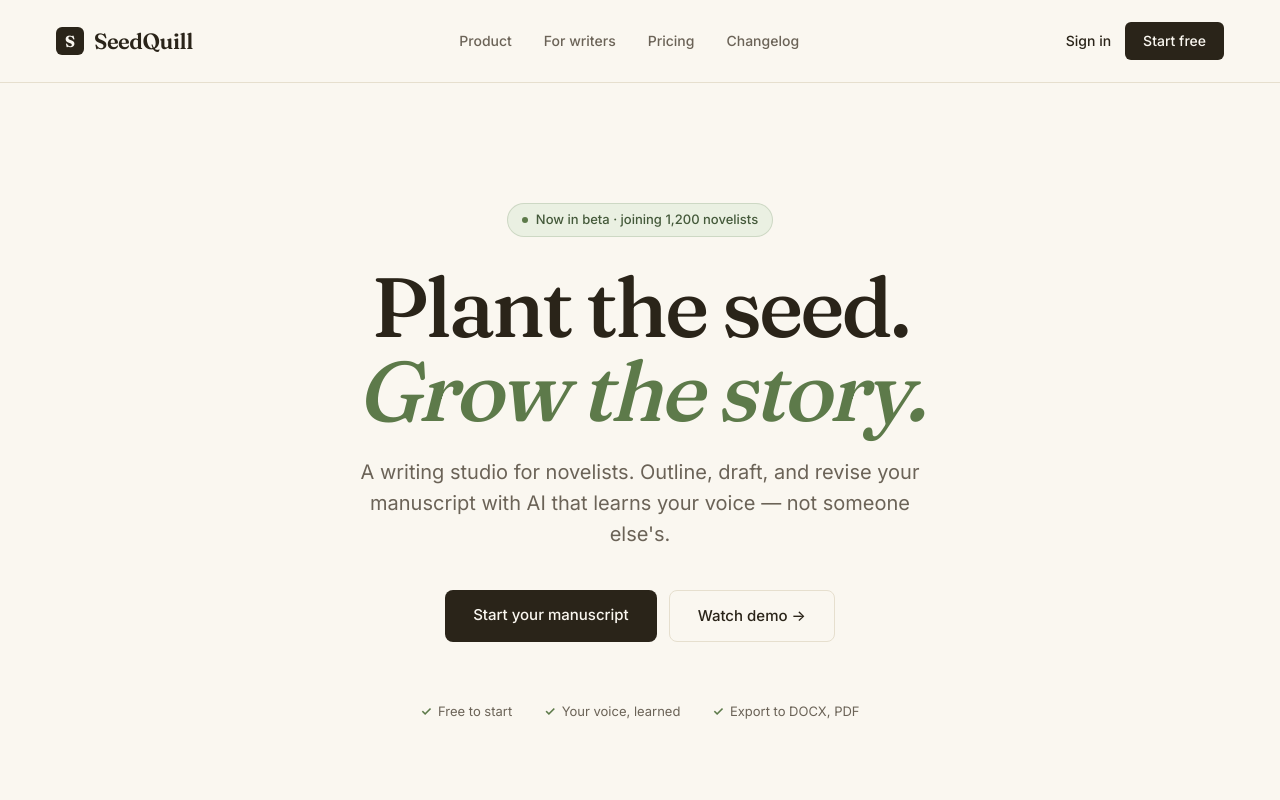
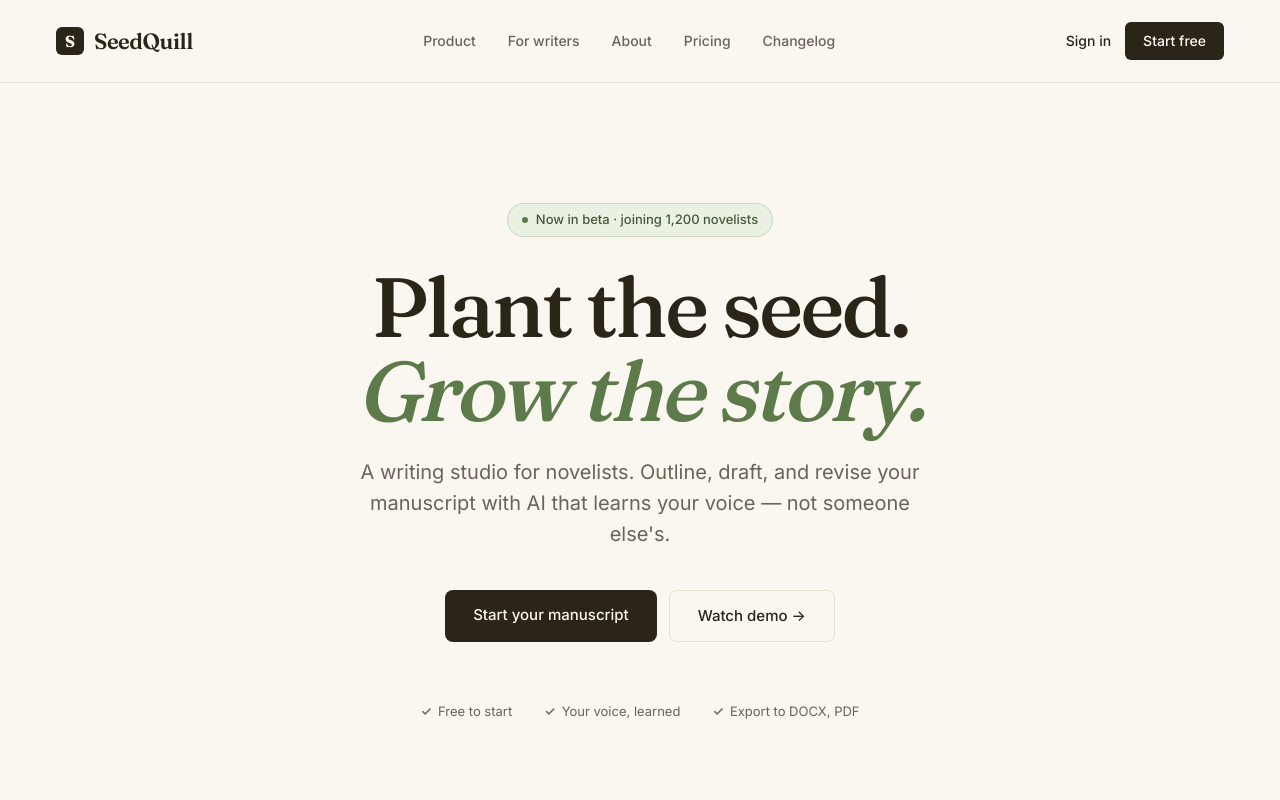
Before and after one commit to lerenyae/prosecraft, a Next.js app: page / in a window 1280 px wide. Shown: the top 800 px of the page. Built offline with nearby package versions, Linux system fonts and the light colour scheme; no server answers.

Commit message:
Update Nav.tsx

```diff
--- a/src/components/marketing/Nav.tsx
+++ b/src/components/marketing/Nav.tsx
@@ -11,13 +11,18 @@ export async function Nav() {
       <Logo />
       <ul className="flex gap-8 list-none text-sm text-muted font-medium">
         <li>
-          <Link href="#product" className="text-muted hover:text-bark transition-colors">
+          <Link href="/#product" className="text-muted hover:text-bark transition-colors">
             Product
           </Link>
         </li>
         <li>
-          <Link href="#writers" className="text-muted hover:text-bark transition-colors">
+          <Link href="/#writers" className="text-muted hover:text-bark transition-colors">
             For writers
+          </Link>
+        </li>
+        <li>
+          <Link href="/about" className="text-muted hover:text-bark transition-colors">
+            About
           </Link>
         </li>
         <li>
```
